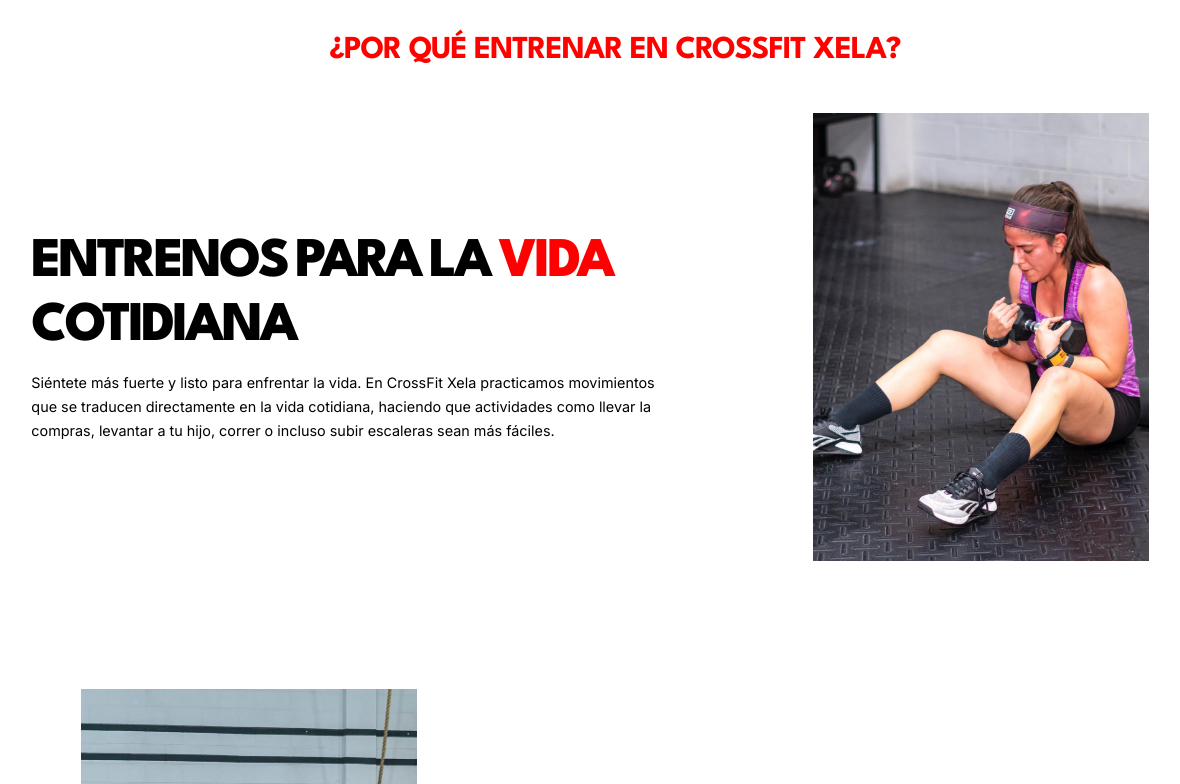
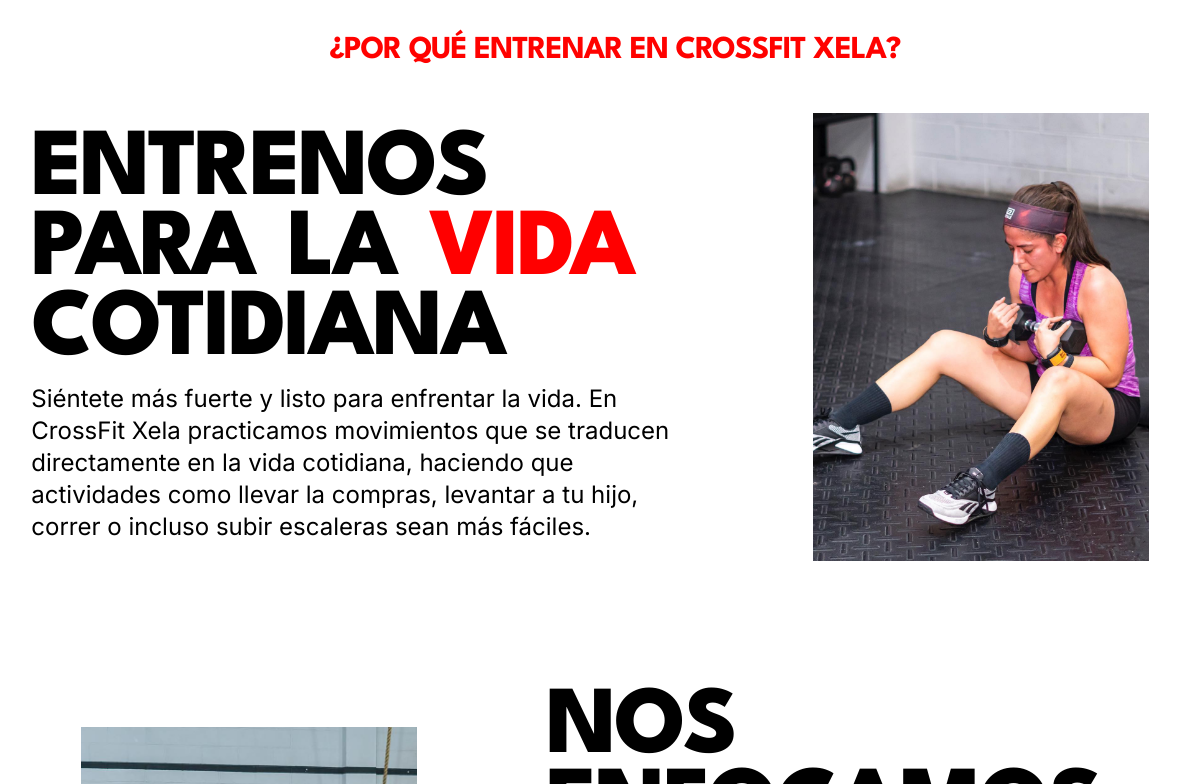
Before and after one commit to diegoyon/crossfit-xela, a React (Create React App) app: page /crossfit in a window 1536 px wide. Shown: the part 860-1644 px from the top of the page, without its empty margins (153-1333 px from the left). Built offline with nearby package versions, Linux system fonts and the light colour scheme.

Commit message:
add responsive to xxl screens for benefits card

```diff
--- a/src/components/BenefitCard/BenefitCard.css
+++ b/src/components/BenefitCard/BenefitCard.css
@@ -55,7 +55,7 @@
 }
 
 .benefit-card p {
-  font-size: 0.9rem;
+  font-size: 1rem;
   line-height: 1.5rem;
 }
 
@@ -121,3 +121,16 @@
     gap: 5rem;
   }
 }
+
+@media (min-width: 1536px) {
+  .benefit-card .title h4 {
+    font-size: 6rem;
+    line-height: 5rem;
+    margin-right: 2rem;
+  }
+
+  .benefit-card p {
+    font-size: 1.5rem;
+    line-height: 2rem;
+  }
+}
```
